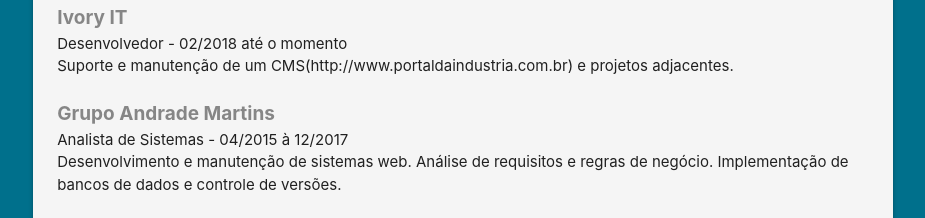
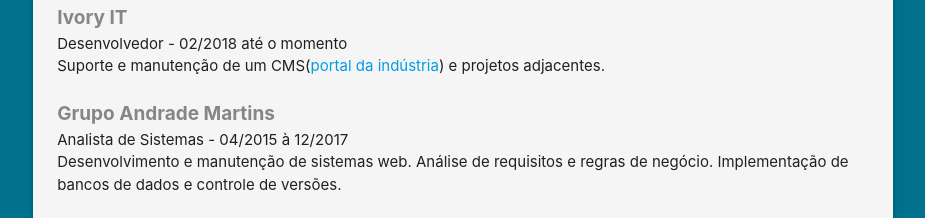
Before and after one commit to rafaelgontijo/rafaelgontijo.github.io, a plain HTML site: page curriculo/index.html in a window 1280 px wide. Shown: the part 559-777 px from the top of the page, without its empty margins (177-1102 px from the left). Drawn offline with nearby package versions, Linux system fonts and the light colour scheme.

Commit message:
Update index.html

```diff
--- a/curriculo/index.html
+++ b/curriculo/index.html
@@ -39,7 +39,7 @@
                     <p class="text-left">
                         <span class="projeto">Ivory IT</span><br>
                         Desenvolvedor - 02/2018 até o momento<br>
-                        Suporte e manutenção de um CMS(http://www.portaldaindustria.com.br) e projetos adjacentes.<br><br>
+                        Suporte e manutenção de um CMS(<a href="http://www.portaldaindustria.com.br">portal da indústria</a>) e projetos adjacentes.<br><br>
 
                         <span class="projeto">Grupo Andrade Martins</span><br>
                         Analista de Sistemas - 04/2015 à 12/2017<br>
```
